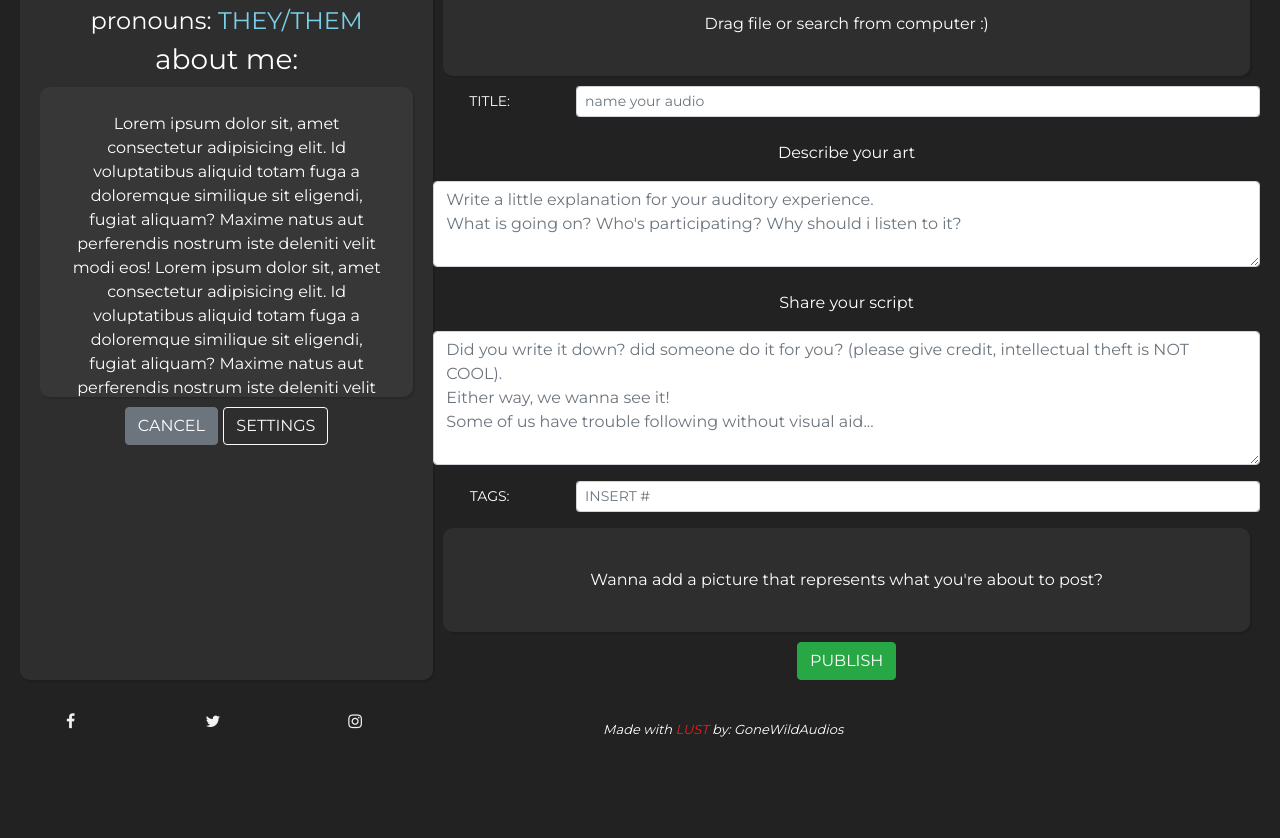
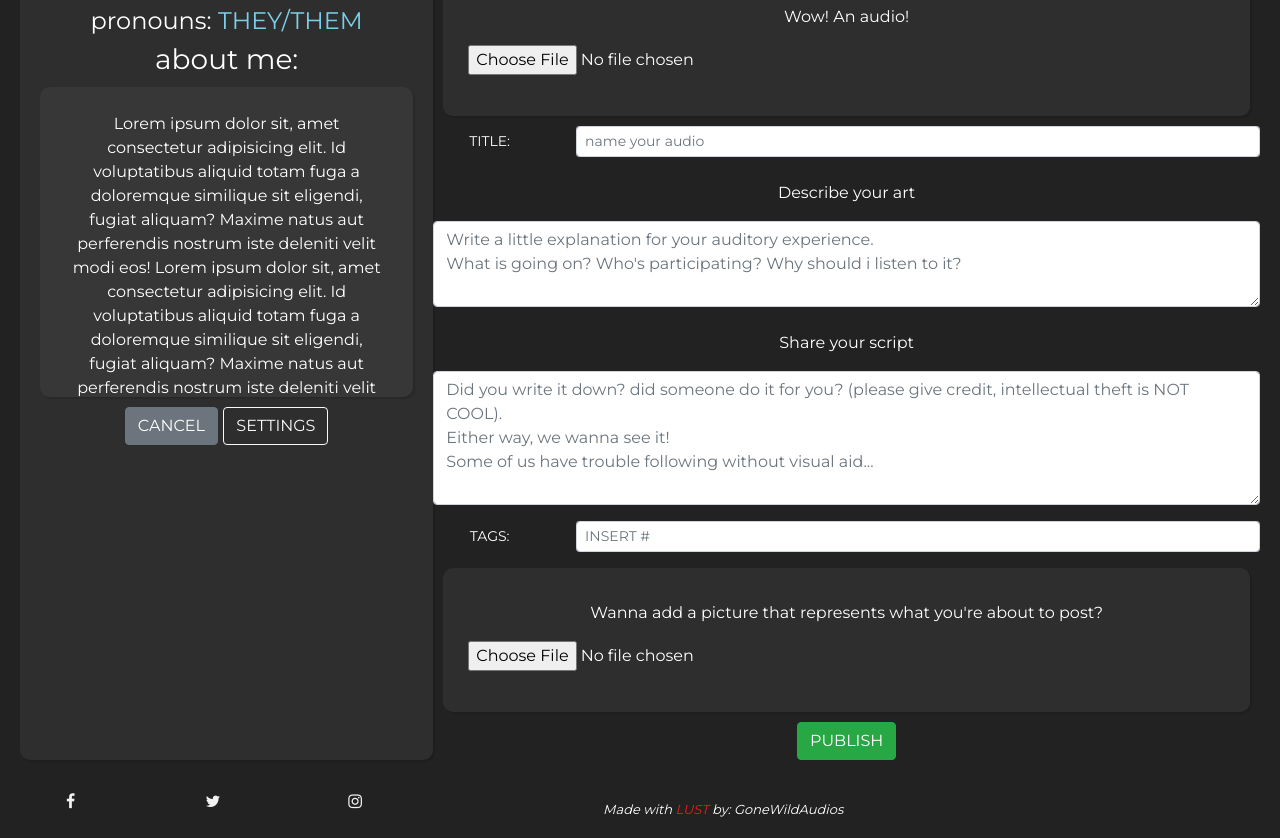
Before and after one commit to nobtc4you/Gonewildaudios, a website: page uploadBlueprint.html in a window 1280 px wide. Shown: the part 170-1008 px from the top of the page. Before the commit the page ends 928 px from the top, so only its background shows below. Drawn offline with nearby package versions, Linux system fonts and the light colour scheme.

Commit message:
uploads que faltaban ups

```diff
--- a/uploadBlueprint.html
+++ b/uploadBlueprint.html
@@ -68,7 +68,12 @@
         <div class="uploadRight">
             <h2>UPLOAD</h2>
             <div class="likedAudios">
-                <p>Drag file or search from computer :)</p>
+                <form>
+                    <div class="form-group">
+                      <label for="exampleFormControlFile1">Wow! An audio!</label>
+                      <input type="file" class="form-control-file" id="exampleFormControlFile1">
+                    </div>
+                  </form>
             </div>
             <form>
                 <div class="form-group row">
@@ -98,7 +103,12 @@ Some of us have trouble following without visual aid..."></textarea>
                 </div>
             </form>
             <div class="likedAudios">
-                <p>Wanna add a picture that represents what you're about to post?</p>
+                <form>
+                    <div class="form-group">
+                      <label for="exampleFormControlFile1">Wanna add a picture that represents what you're about to post?</label>
+                      <input type="file" class="form-control-file" id="exampleFormControlFile1">
+                    </div>
+                  </form>
             </div>
             <button type="button" class="btn btn-success">PUBLISH</button>
         </div>
```
